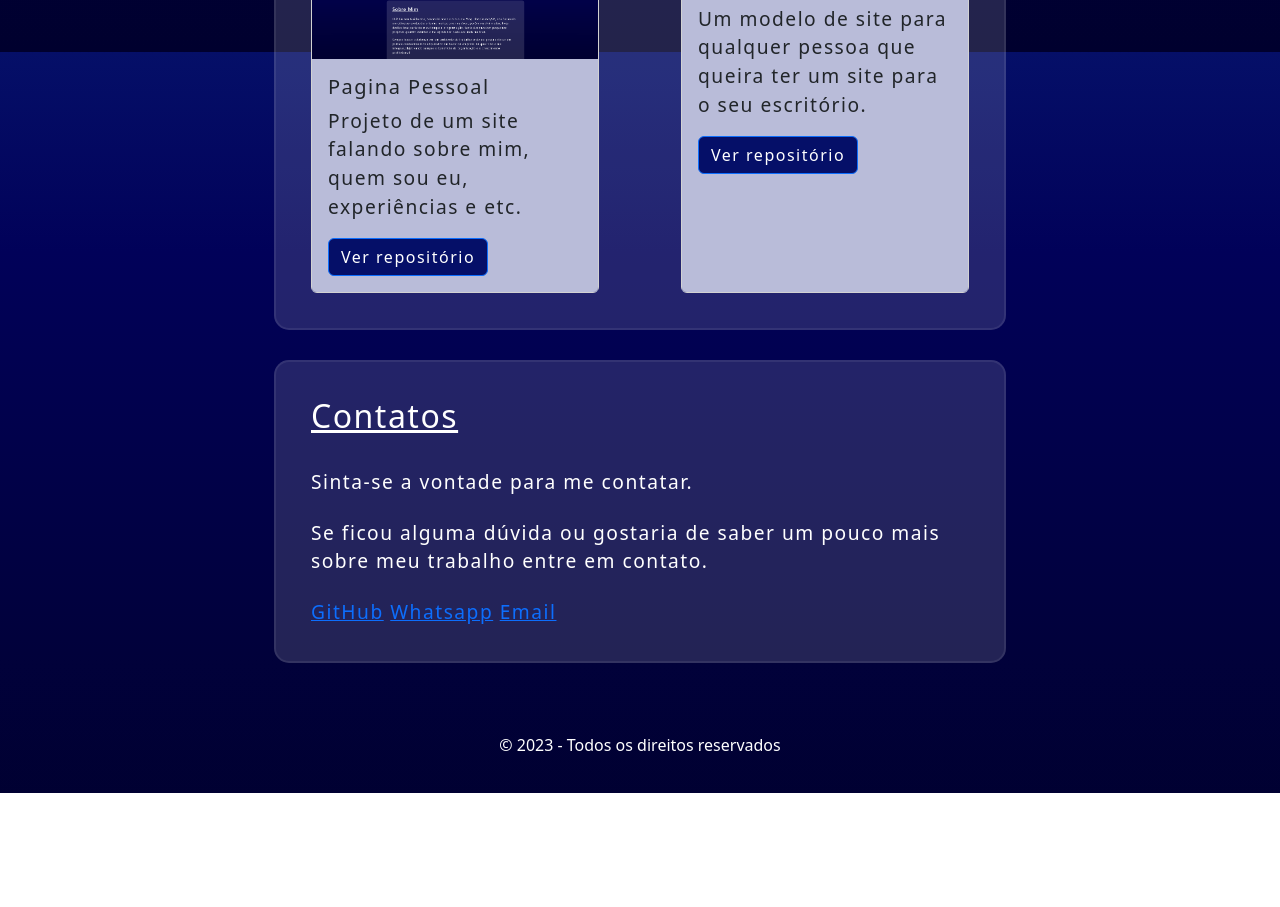
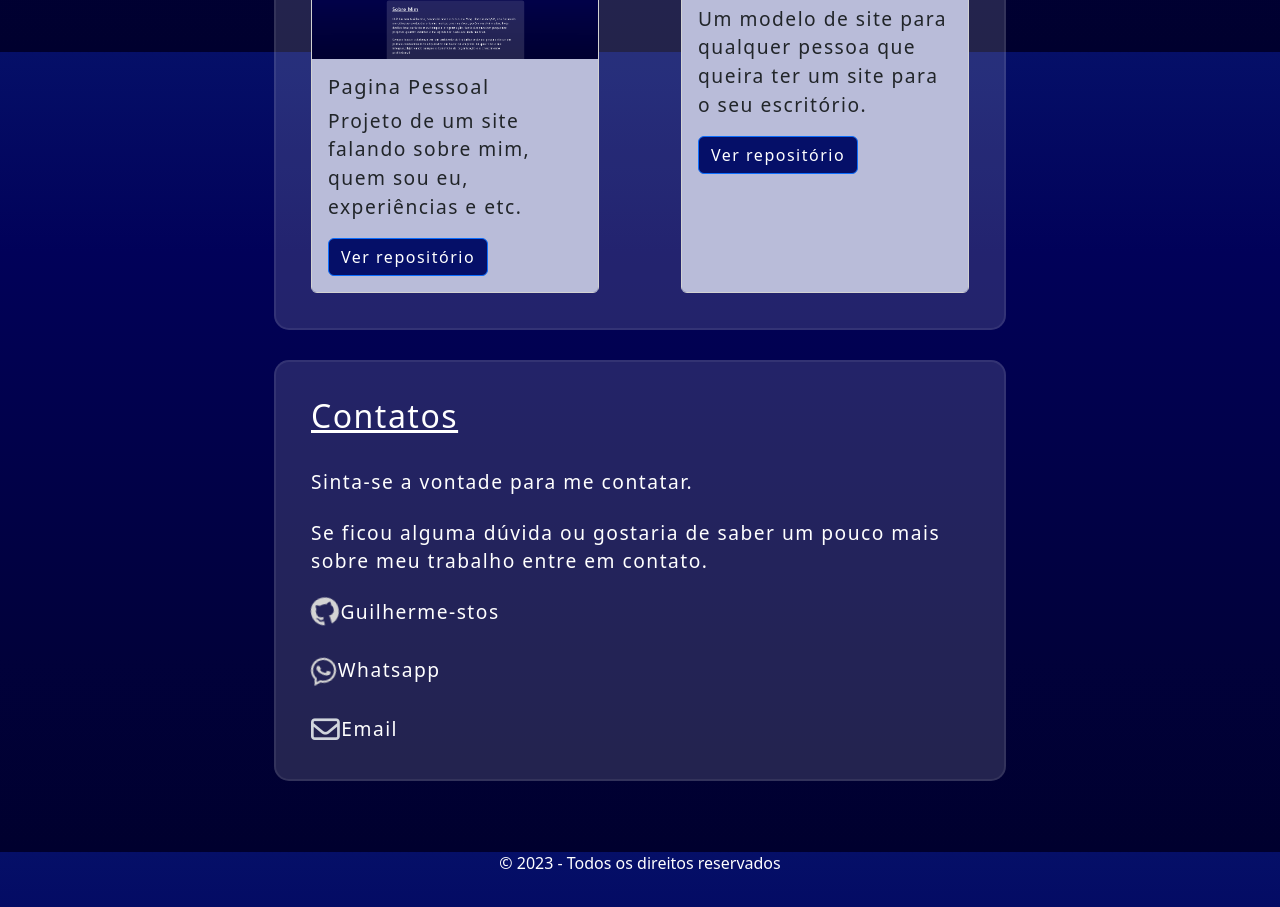
Before and after one commit to Guilherme-stos/Pagina_Pessoal, a plain HTML site: page new.html in a window 1280 px wide. Shown: the part 2348-3255 px from the top of the page. Before the commit the page ends 3141 px from the top, so only its background shows below. Drawn offline with nearby package versions, Linux system fonts and the light colour scheme.

Commit message:
arrumei a sessão contatos

```diff
--- a/estilo.css
+++ b/estilo.css
@@ -178,10 +178,6 @@ main {
     right: 40px;
 }
 
-.fa-whatsapp {
-    width: 11060px;
-    height: 11060px;
-}
 
 .card-body {
     background-color: #000c7546;
@@ -189,6 +185,17 @@ main {
 
 .btn-primary {
     background-color: #050F68;
+}
+
+.contatos_container {
+    display: flex;
+    flex-direction: column;
+    gap: 30px;
+}
+
+.contatos_container > a {
+    text-decoration: none;
+    color: white;
 }
 
 
--- a/new.html
+++ b/new.html
@@ -130,15 +130,19 @@
             trabalho entre em contato.
           </p>
           <div class="contatos_container">
-            <a href="https://github.com/Guilherme-stos" target="_blank">GitHub</a>
-            <a href="https://web.whatsapp.com/send?phone=5511946311995" target="_blank">Whatsapp</a>
-            <a href="#">Email</a>
+            <a href="https://github.com/Guilherme-stos" target="_blank"><i class="fa-brands fa-github fa-shake fa-xl" style="color: #d4d4d4;"></i>Guilherme-stos</a>
+            <a href="https://web.whatsapp.com/send?phone=5511946311995" target="_blank"><i class="fa-brands fa-whatsapp fa-shake fa-xl" style="color: #d4d4d4;"></i>Whatsapp</a>
+            <a href="mailto:guilherme-stos@outlook.com"><i class="fa-regular fa-envelope fa-xl" style="color: #d0d5dc;"></i>Email</a>
           </div>
         </section>
+      </div>
+      <div class="ico_contatos">
+        <a class="ico_wpp" href="https://web.whatsapp.com/send?phone=5511946311995" target="_blank"><i class="fa-brands fa-whatsapp fa-2xl" style="color: #d5d9e2;"></i></a>
       </div>
     </main>
     <footer>
       <p>&copy; 2023 - Todos os direitos reservados</p>
     </footer>
+    <script src="https://kit.fontawesome.com/b7c3392b6e.js" crossorigin="anonymous"></script>
   </body>
 </html>
```
